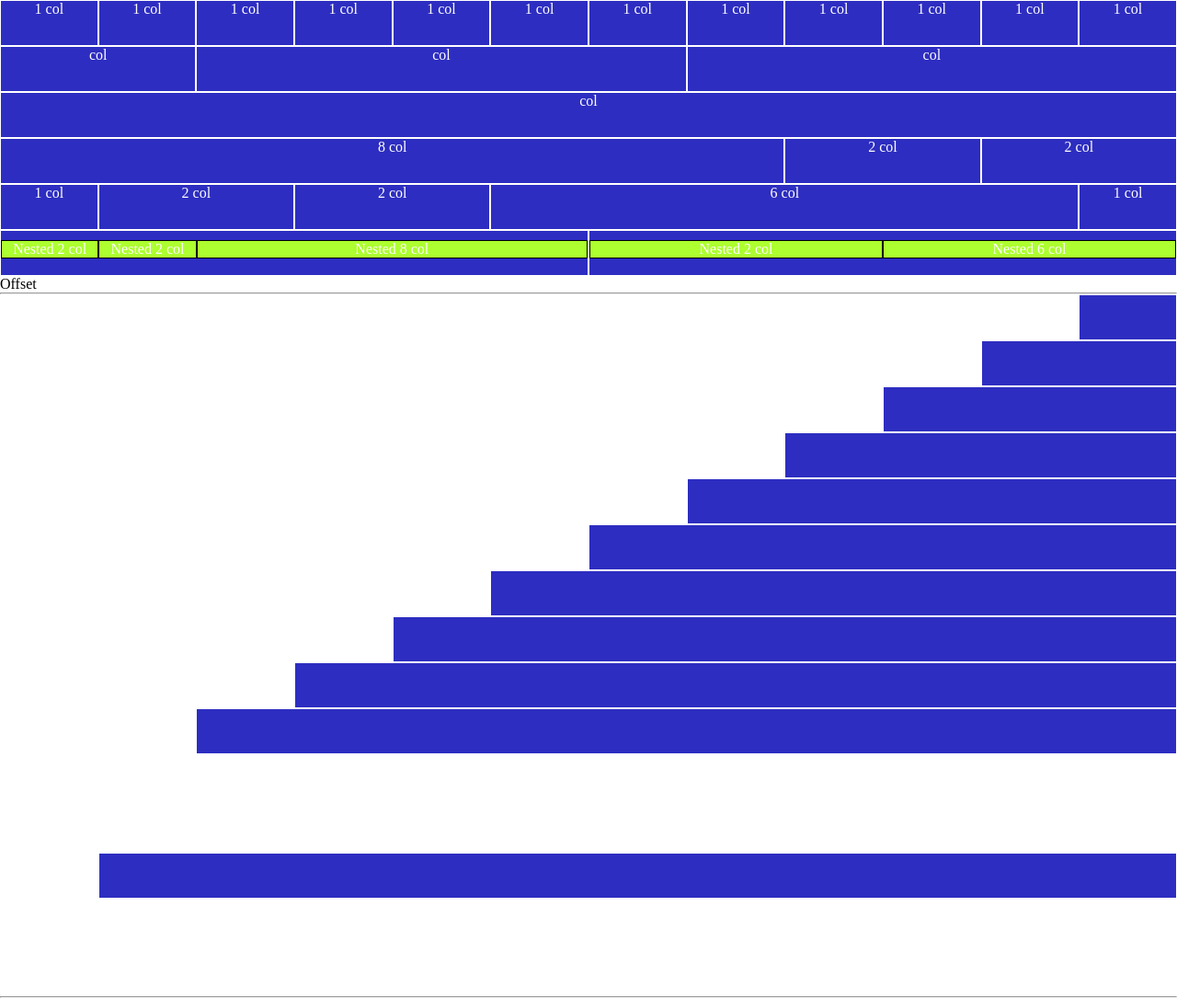
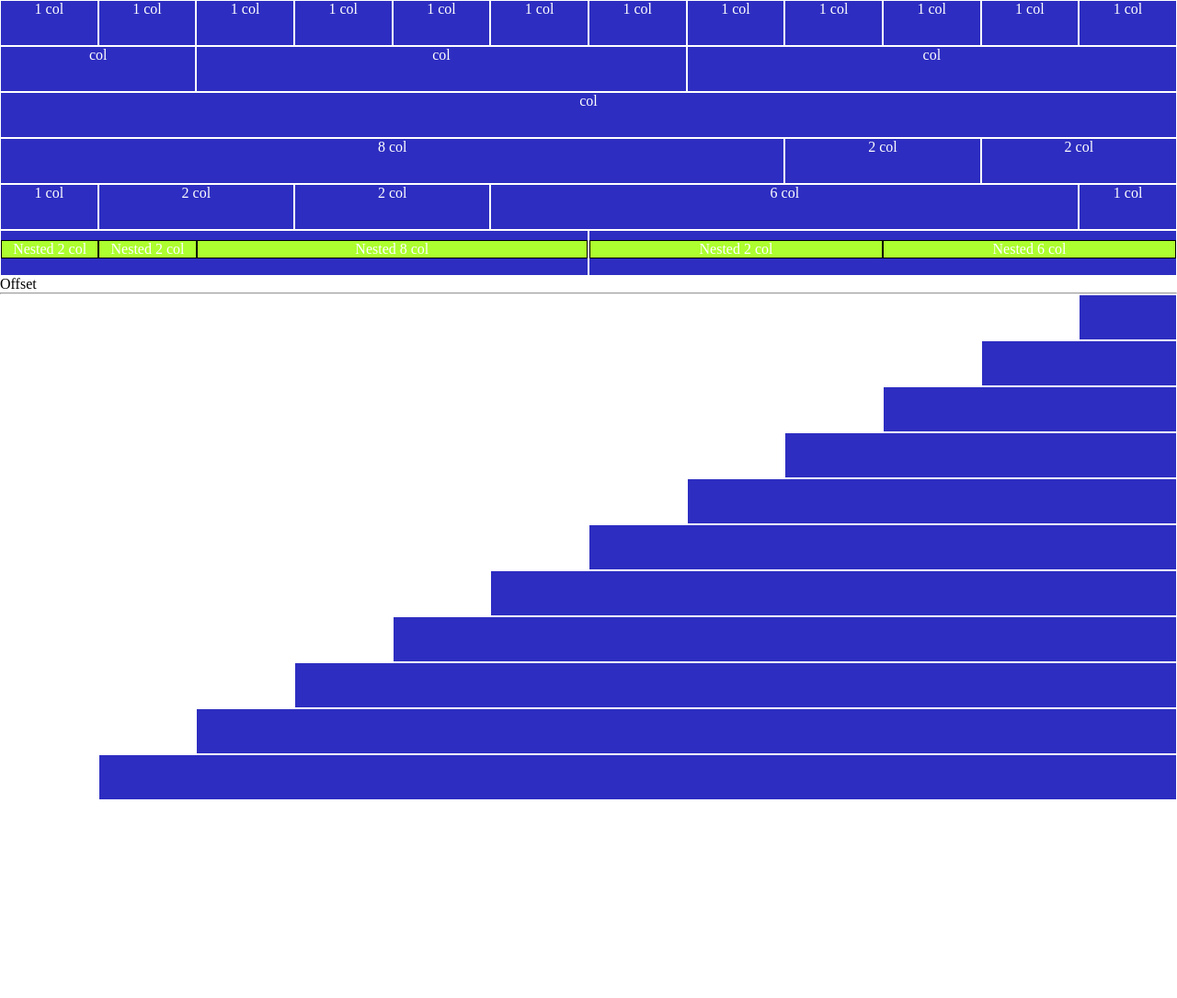
Before and after one commit to teoibnz/html-css-12bool, a plain HTML site: page index.html in a window 1280 px wide. Shown: the whole page at 92% size. After the commit the page ends 870 px from the top, so only its background shows below. Drawn offline with Linux system fonts and the light colour scheme.

Commit message:
revisione col-offset-1

```diff
--- a/css/boolflex.css
+++ b/css/boolflex.css
@@ -104,7 +104,7 @@
 
 
 .col-offset-1{
-    margin: calc((100% / 12) * 1);
+    margin-left: calc((100% / 12) * 1);
 }
 
 .col-offset-2{
--- a/index.html
+++ b/index.html
@@ -112,7 +112,7 @@
         <div class="row">
             <div class="col-offset-1 col-11"></div>
         </div>
-        <hr>
+
     </div>
 </body>
 </html>
```
